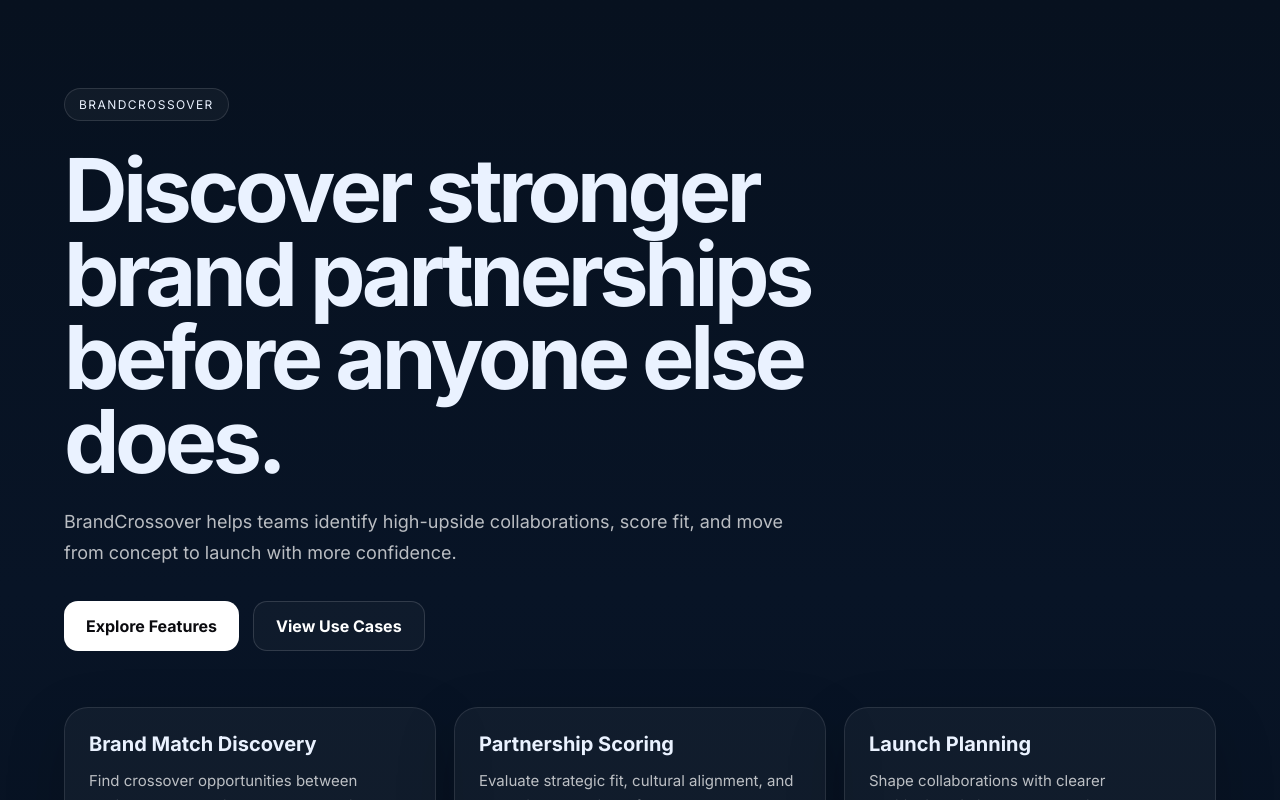
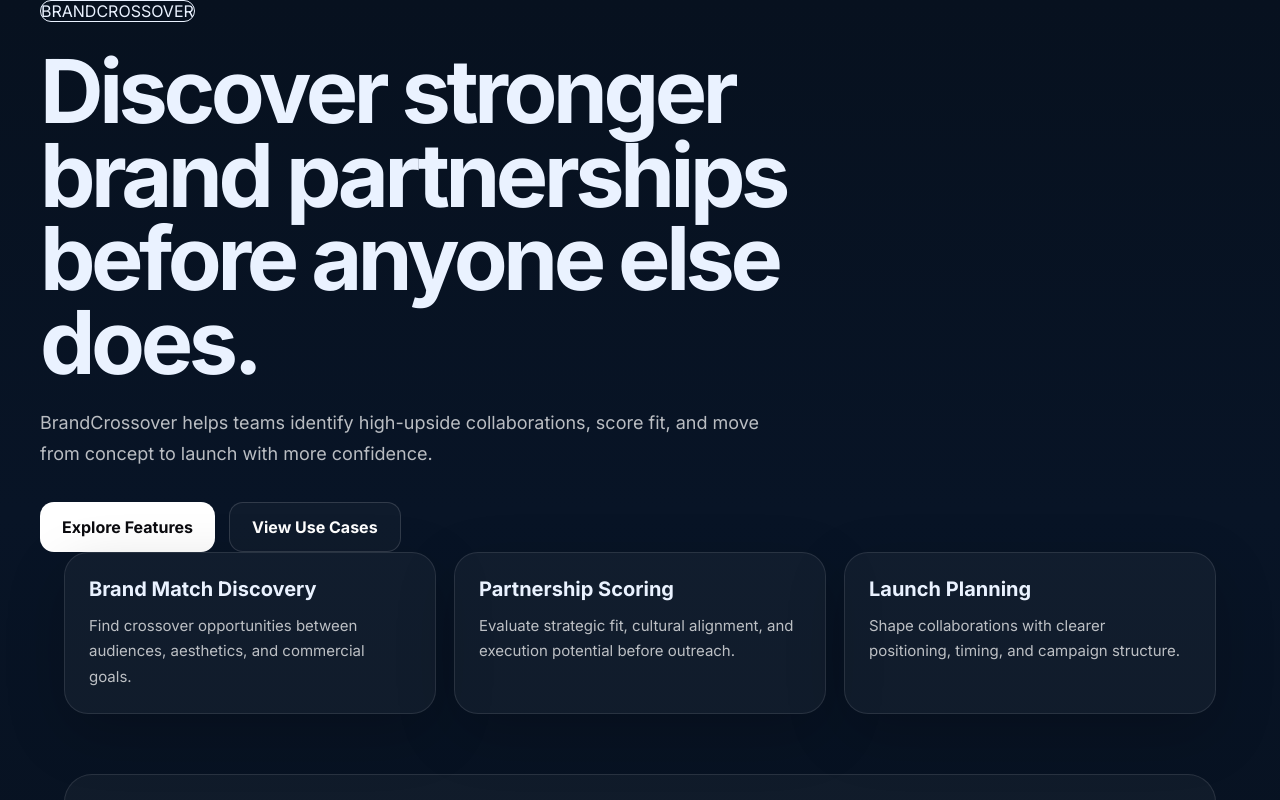
Before and after one commit to M4G3LL4N0/BrandCrossover, a Next.js app: page / in a window 1280 px wide. Shown: the top 800 px of the page. Built offline with nearby package versions, Linux system fonts and the light colour scheme.

Commit message:
style: improve layout and typography foundation
Co-authored-by: aider (openrouter/deepseek/deepseek-chat) <aider@aider.chat>

```diff
--- a/src/app/globals.css
+++ b/src/app/globals.css
@@ -5,6 +5,7 @@
 :root {
   --background: #07111f;
   --foreground: #eaf2ff;
+  --primary: #07111f;
   --muted: #9eb1cc;
   --card: rgba(255,255,255,0.04);
   --border: rgba(255,255,255,0.1);
--- a/src/app/layout.tsx
+++ b/src/app/layout.tsx
@@ -37,7 +37,7 @@ export const metadata: Metadata = {
 export default function RootLayout({ children }: { children: React.ReactNode }) {
   return (
     <html lang="en" className={inter.variable}>
-      <body className="min-h-screen bg-gradient-to-b from-[#07111f] via-[#081426] to-[#07111f]">
+      <body className="min-h-screen bg-gradient-to-b from-[#07111f] via-[#081426] to-[#07111f] selection:bg-accent selection:text-primary">
         {children}
       </body>
     </html>
--- a/src/app/page.tsx
+++ b/src/app/page.tsx
@@ -32,27 +32,8 @@ export default function HomePage() {
 
   return (
     <main className="text-white">
-      <section
-        style={{
-          maxWidth: 1200,
-          margin: "0 auto",
-          padding: "88px 24px 56px",
-        }}
-      >
-        <div
-          style={{
-            display: "inline-flex",
-            alignItems: "center",
-            gap: 10,
-            padding: "8px 14px",
-            borderRadius: 999,
-            border: "1px solid rgba(255,255,255,0.12)",
-            background: "rgba(255,255,255,0.04)",
-            fontSize: 12,
-            letterSpacing: "0.12em",
-            textTransform: "uppercase",
-          }}
-        >
+      <section className="max-w-[1200px] mx-auto px-6 py-16 lg:pb-24">
+        <div className="inline-flex items-center gap-2.5 px-3.5 py-2 rounded-full border border-foreground/12 bg-white/5 text-xs uppercase tracking-widest">
           BrandCrossover
         </div>
 
```
